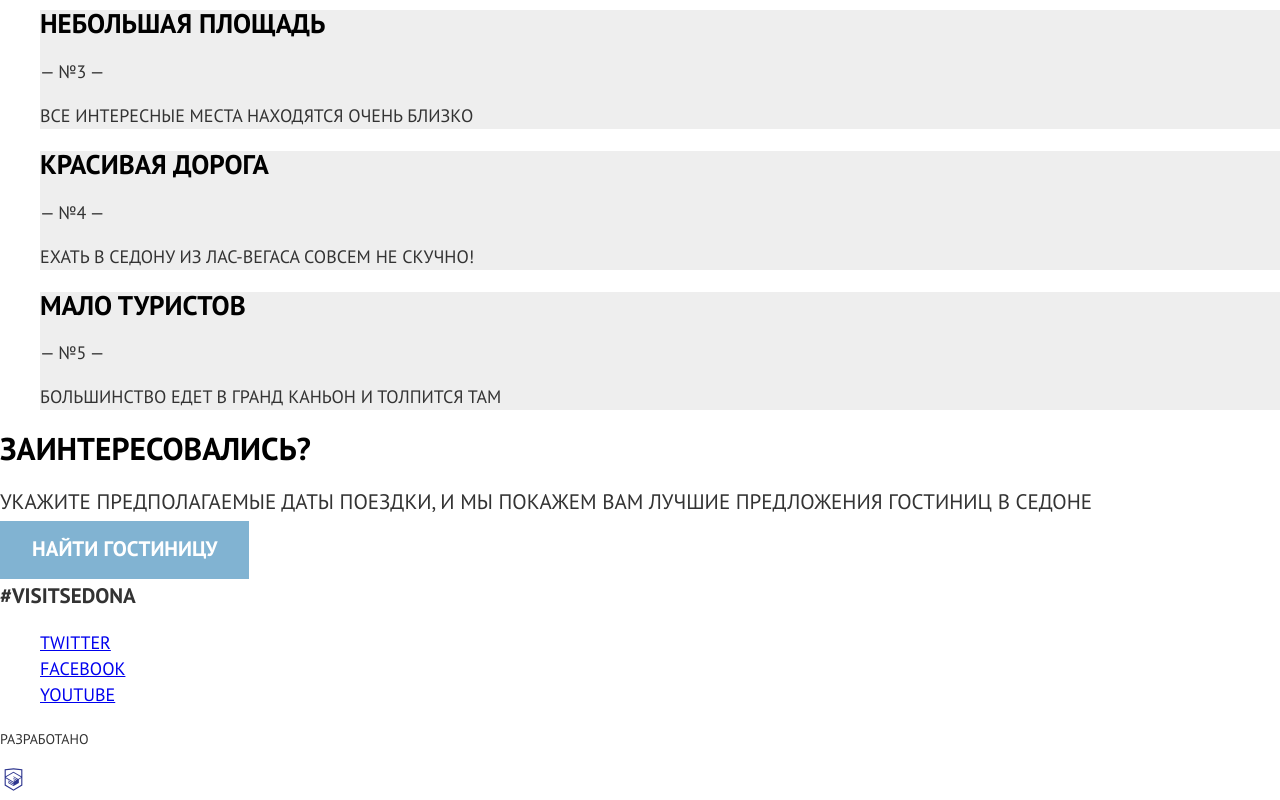
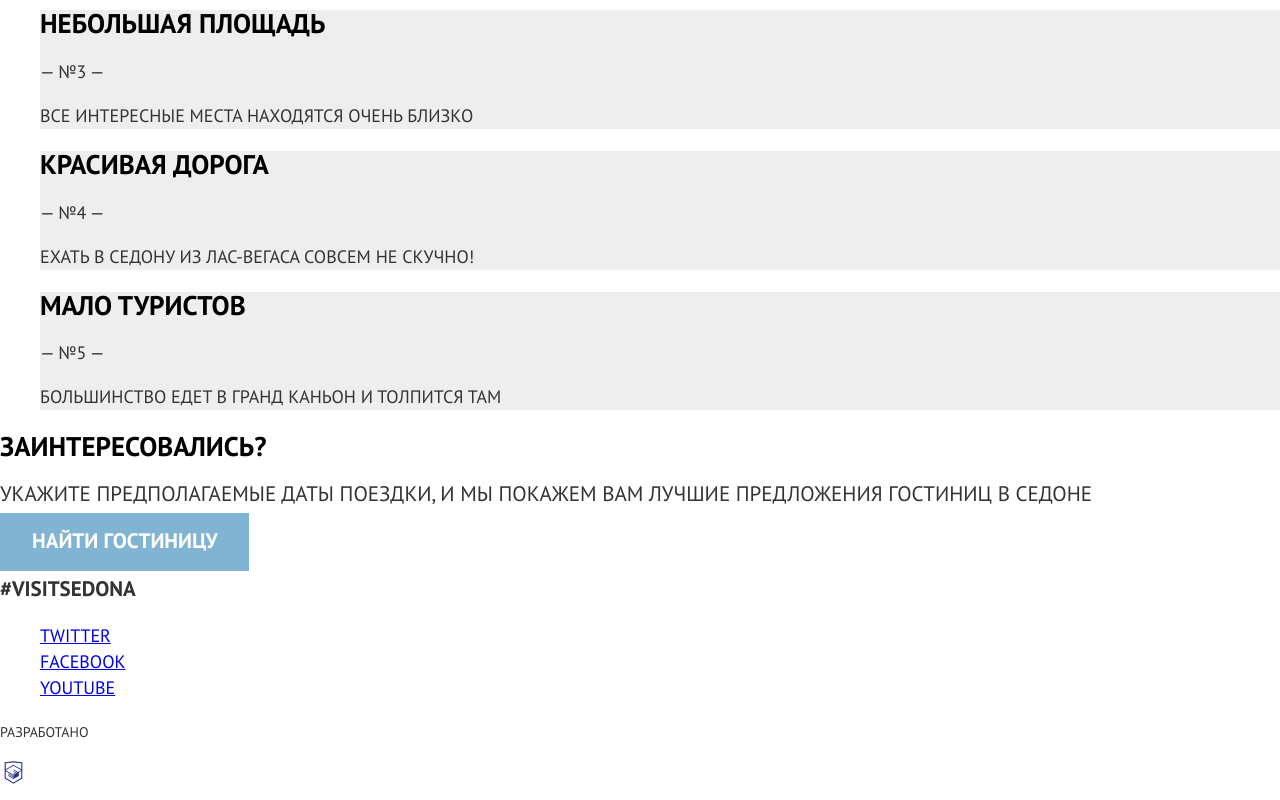
Before and after one commit to absurdesu/1689299-sedona-22, a website: page source/index.html in a window 1280 px wide. Shown: the part 1720-2520 px from the top of the page. Drawn offline with nearby package versions, Linux system fonts and the light colour scheme; files that its build step writes are made by us from their sources.

Commit message:
правки "Стилизация главной страницы"

```diff
--- a/source/less/blocks/booking.less
+++ b/source/less/blocks/booking.less
@@ -1,4 +1,4 @@
-.booking {
+.booking__text {
   font-size: 21px;
 }
 
--- a/source/less/blocks/welcome.less
+++ b/source/less/blocks/welcome.less
@@ -1,3 +1,3 @@
 .welcome {
-  background: @blue url("../../img/bg-welcome.jpg") no-repeat;
+  background: @blue url("../img/bg-welcome.jpg") no-repeat;
 }
--- a/source/less/global/fonts.less
+++ b/source/less/global/fonts.less
@@ -3,8 +3,8 @@
   font-weight: normal;
   font-style: normal;
   src:
-    url("../../fonts/ptsans.woff2") format("woff2"),
-    url("../../fonts/ptsans.woff") format("woff");
+    url("../fonts/ptsans.woff2") format("woff2"),
+    url("../fonts/ptsans.woff") format("woff");
 }
 
 @font-face {
@@ -12,6 +12,6 @@
   font-weight: bold;
   font-style: normal;
   src:
-    url("../../fonts/ptsansbold.woff2") format("woff2"),
-    url("../../fonts/ptsansbold.woff") format("woff");
+    url("../fonts/ptsansbold.woff2") format("woff2"),
+    url("../fonts/ptsansbold.woff") format("woff");
 }
```
